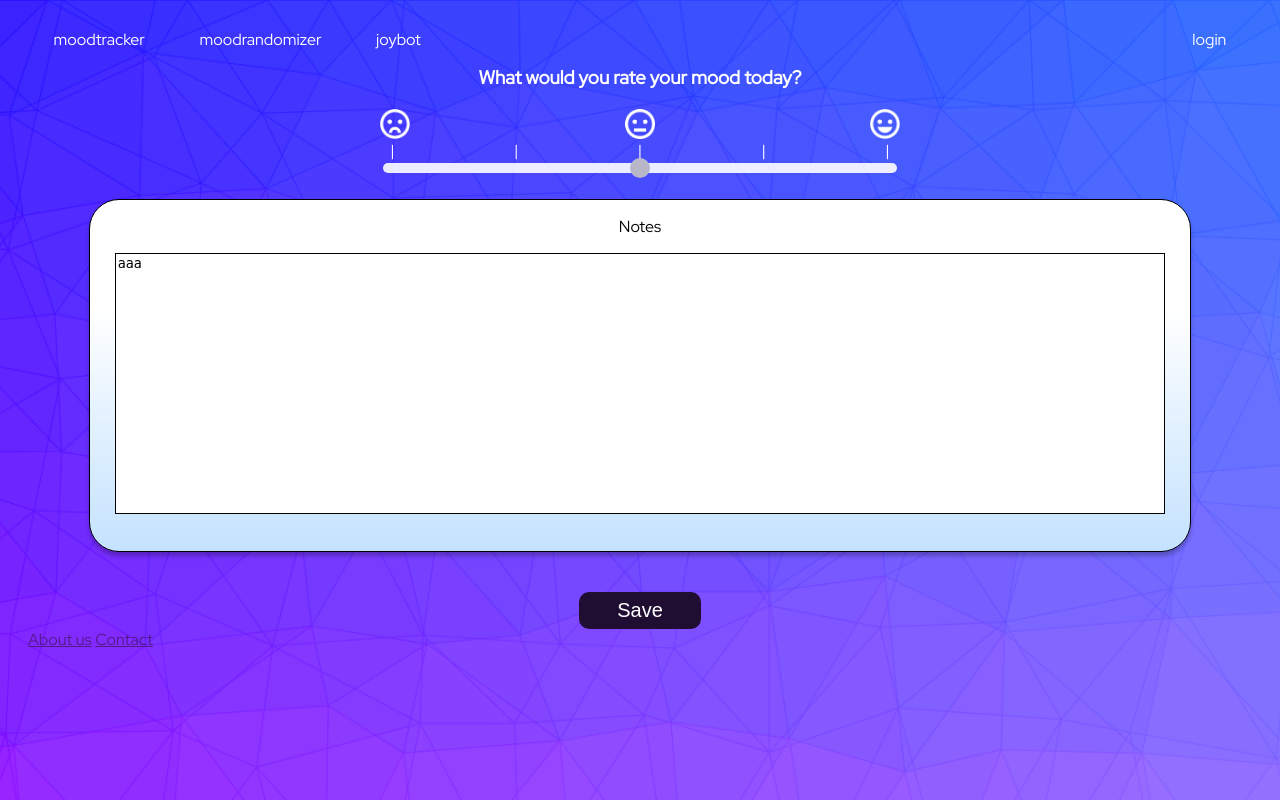
After one commit to TurtleNinja/error404-mood-not-found, a Flask app: page /mood_rating/1 in a window 1280 px wide. The commit adds this page. Run offline with Flask 2, Linux system fonts and the light colour scheme; data comes from the database, SQL or seed files in the repository; both versions use the stored data as it was after the commit.

Commit message:
update/delete entry

```diff
--- a/flaskr/app.py
+++ b/flaskr/app.py
@@ -36,6 +36,27 @@ def mood_rate():
         return redirect(url_for('mood_tracker'))
     return render_template("moodrating.html")
 
+@app.route('/mood_rating/<int:id>', methods=['POST', 'GET'])
+def edit(id):
+    # https://www.codementor.io/@garethdwyer/building-a-crud-application-with-flask-and-sqlalchemy-dm3wv7yu2
+    getEntry = Entry.query.get_or_404(id)
+    print("retrieved Entry: ", getEntry)
+    if request.method == 'POST':
+        getEntry.mood_rate = request.form['rating']
+        getEntry.journal = request.form['entrytext']
+
+        db.session.commit()
+        return redirect(url_for('mood_tracker'))
+    return render_template("moodrating_edit.html", getEntry=getEntry)
+
+@app.route('/delete/<int:id>', methods=['POST', 'GET'])
+def delete(id):
+    deleteEntry = Entry.query.get_or_404(id)
+    print("retrieved Entry: ", deleteEntry)
+    db.session.delete(deleteEntry)
+    db.session.commit()
+    return redirect(url_for('mood_tracker'))
+
 @app.route('/mood_tracker', methods=['POST', 'GET'])
 def mood_tracker():
     print("successful")
--- /dev/null
+++ b/flaskr/templates/moodrating_edit.html
@@ -0,0 +1,48 @@
+{% extends 'base.html' %}
+
+{% block stylesheet %}
+    <link href="../static/style.css" rel="stylesheet">
+    <link href="../static/moodrating.css" rel="stylesheet">
+{% endblock %}
+
+
+{% block title %}
+    JoyBot | MoodRating
+{% endblock %}
+
+{% block content %}
+
+    <h3>What would you rate your mood today?</h3>
+    <!-- <div class="space"></div> -->
+    <form action="#" method="post">
+        <div class="choose_mood">
+            <div class="mood_emoji">
+                <img src="../static/img/sad.png" alt="sad">
+                <img src="../static/img/neutral.png" alt="neutral">
+                <img src="../static/img/happy.png" alt="happy">
+            </div>
+            <div class="tickmarks">
+                <p>|</p>
+                <p>|</p>
+                <p>|</p>
+                <p>|</p>
+                <p>|</p>
+            </div>
+            <input type="range" max="5" min="1" value="{{getEntry.mood_rate}}" class="rate" step="1" name="rating">
+        </div>
+
+        <br>
+
+        <div class="entrydetails">
+            <div class="notes">
+                <p>Notes</p>
+                <textarea rows="17" cols="50" name="entrytext">{{ getEntry.journal }}</textarea>
+            </div>
+        </div>
+
+        <div class="save_btn">
+            <!-- <input type="submit" name="submit" value="Save"> -->
+            <button type="submit">Save</button>
+        </div>
+    </form>
+{% endblock %}
--- a/flaskr/templates/moodtracker.html
+++ b/flaskr/templates/moodtracker.html
@@ -39,8 +39,8 @@
                             <p>{{ entry.journal }}</p>
                         </div>
                         <div class="controls">
-                            <img src="../static/img/edit.png" alt="edit entry" class="edit_entry">
-                            <img src="../static/img/trash.png" alt="trash" class="trash">
+                            <a href="/mood_rating/{{entry.id}}"><img src="../static/img/edit.png" alt="edit entry" class="edit_entry"></a>
+                            <a href="/delete/{{entry.id}}"><img src="../static/img/trash.png" alt="trash" class="trash"></a>
                         </div>
                     </div>
                 {% endfor %}
```
Also changed, not shown: flaskr/entries.sqlite3, 1 other file.
